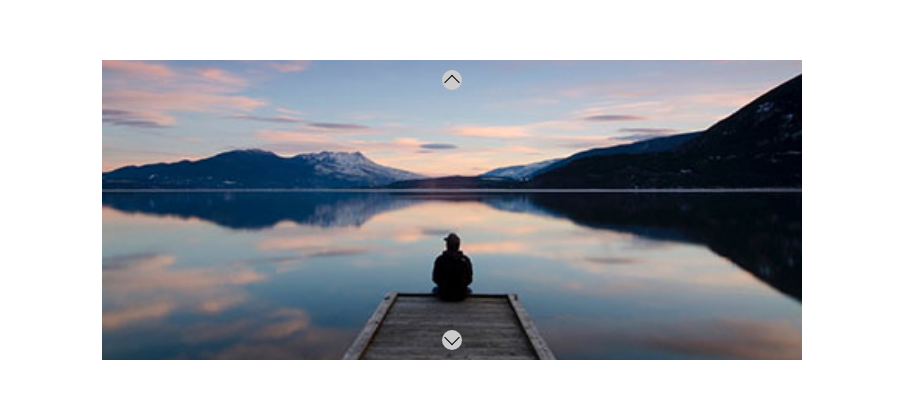
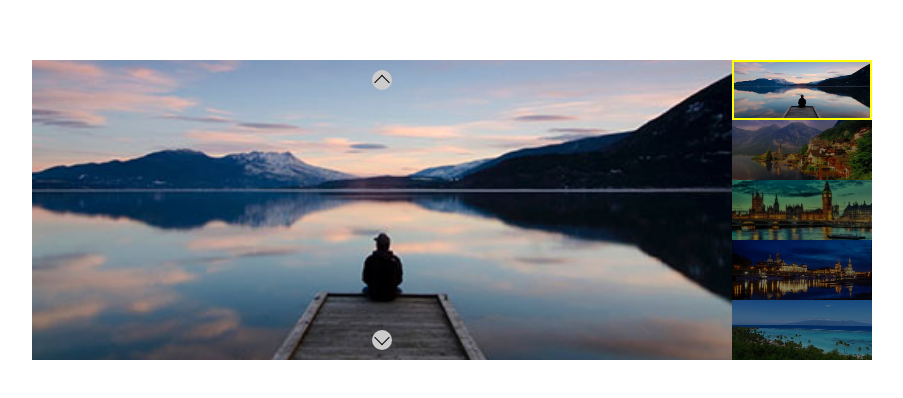
Before and after one commit to dieromeo/js-array-carousel, a plain HTML site: page index.html in a window 1280 px wide. Shown: the part 190-588 px from the top of the page, without its empty margins (188-1091 px from the left). Drawn offline with Linux system fonts and the light colour scheme.

Commit message:
feat: bonus 2

```diff
--- a/css/style.css
+++ b/css/style.css
@@ -86,3 +86,24 @@
     left: 50%;
     transform: translate(-50%) rotate(135deg);
 }
+
+.thumbnail {
+    height: 300px;
+    width: 140px;
+}
+
+.thumbnail-container {
+    height: calc(100% /5);
+    filter: brightness(50%);
+}
+
+.thumbnail-container img {
+    width: 100%;
+    height: 100%;
+    object-fit: cover;
+}
+
+.thumbnail-active {
+    filter: brightness(100%);
+    border: 2px solid yellow;
+}
--- a/index.html
+++ b/index.html
@@ -16,6 +16,8 @@
       <div class="prev"></div>
       <div class="next"></div>
     </div>
+    <div class="thumbnail">
+    </div>
   </div>
 
   <script src="js/main.js"></script>
--- a/js/main.js
+++ b/js/main.js
@@ -3,8 +3,10 @@
 const imageArray = ['01.jpg', '02.jpg', '03.jpg', '04.jpg', '05.jpg']; // array con immagini
 const divItems = document.querySelector('.items'); // div items
 let contatoreImmagini = 0; // contatore
+// let contatoreThumbnail = 0;
 const prev = document.querySelector('.prev');  // elemento prev
 const next = document.querySelector('.next'); // elemento next
+const divThumbnail = document.querySelector('.thumbnail'); // elemento thumbnail
 
 for (let i = 0; i <= imageArray.length - 1; i++) {
 
@@ -20,45 +22,65 @@ for (let i = 0; i <= imageArray.length - 1; i++) {
     imageContainer.append(image);
     divItems.append(imageContainer);
 
-    if (i === contatoreImmagini) {  // assegno la classe active al primo elemento
+    // thumbnail container
+    const thumbnailContainer = document.createElement('div');
+    thumbnailContainer.classList.add('thumbnail-container');
+
+    //thumbnail
+    const thumbnailImage = document.createElement('img');
+    thumbnailImage.src = `/img/${imageArray[i]}`;
+    thumbnailImage.alt = `thumbnail${i}`;
+
+    thumbnailContainer.append(thumbnailImage);
+    divThumbnail.append(thumbnailContainer);
+
+    if (i === contatoreImmagini) {  // assegno la classe active al primo elemento e thumbnail-active alla prima thumbnail
         imageContainer.classList.add('active');
+        thumbnailContainer.classList.add('thumbnail-active');
     }
 }
 
 const selectAllItem = document.querySelectorAll('.item'); // simil array che contiene tutti i div con le immagini
+const selectAllThumbnail = document.querySelectorAll('.thumbnail-container'); //simil array che contiene tutti i div con le thumbnail
 
 
-prev.addEventListener('click', function () { // tolgo active e la assegno al precedente
+prev.addEventListener('click', function () { // tolgo active e thumbnail-active la assegno al precedente
     if (contatoreImmagini > 0) {
 
         selectAllItem[contatoreImmagini].classList.remove('active');
+        selectAllThumbnail[contatoreImmagini].classList.remove('thumbnail-active');
         contatoreImmagini--;
         selectAllItem[contatoreImmagini].classList.add('active');
+        selectAllThumbnail[contatoreImmagini].classList.add('thumbnail-active');
     }
     else {
 
         // resetta il contatore imagini all'ultima immagine
         selectAllItem[contatoreImmagini].classList.remove('active');
+        selectAllThumbnail[contatoreImmagini].classList.remove('thumbnail-active');
         contatoreImmagini = selectAllItem.length - 1;
         selectAllItem[contatoreImmagini].classList.add('active');
+        selectAllThumbnail[contatoreImmagini].classList.add('thumbnail-active');
     }
-    console.log(contatoreImmagini);
-
 })
 
 
-next.addEventListener('click', function () { // tolgo active e la assegno al successivo
+next.addEventListener('click', function () { // tolgo active e thumbnail-active la assegno al successivo
     if (contatoreImmagini < selectAllItem.length - 1) {
 
         selectAllItem[contatoreImmagini].classList.remove('active');
+        selectAllThumbnail[contatoreImmagini].classList.remove('thumbnail-active');
         contatoreImmagini++;
         selectAllItem[contatoreImmagini].classList.add('active');
+        selectAllThumbnail[contatoreImmagini].classList.add('thumbnail-active');
     }
     else {
 
         // resetta il contatore imagini a zero
         selectAllItem[contatoreImmagini].classList.remove('active');
+        selectAllThumbnail[contatoreImmagini].classList.remove('thumbnail-active');
         contatoreImmagini = 0;
         selectAllItem[contatoreImmagini].classList.add('active');
+        selectAllThumbnail[contatoreImmagini].classList.add('thumbnail-active');
     }
 })
```
Also changed, not shown: 1 other file.
